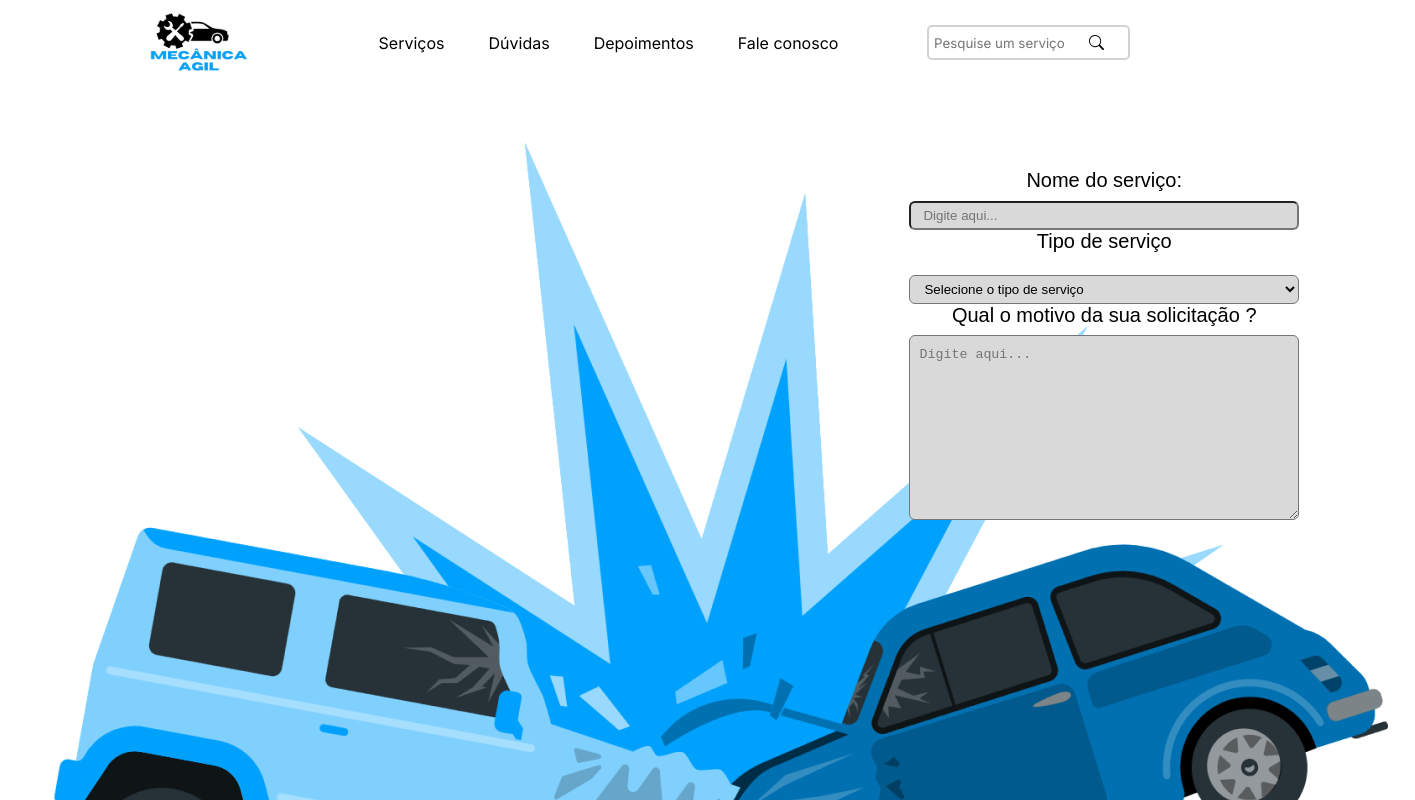
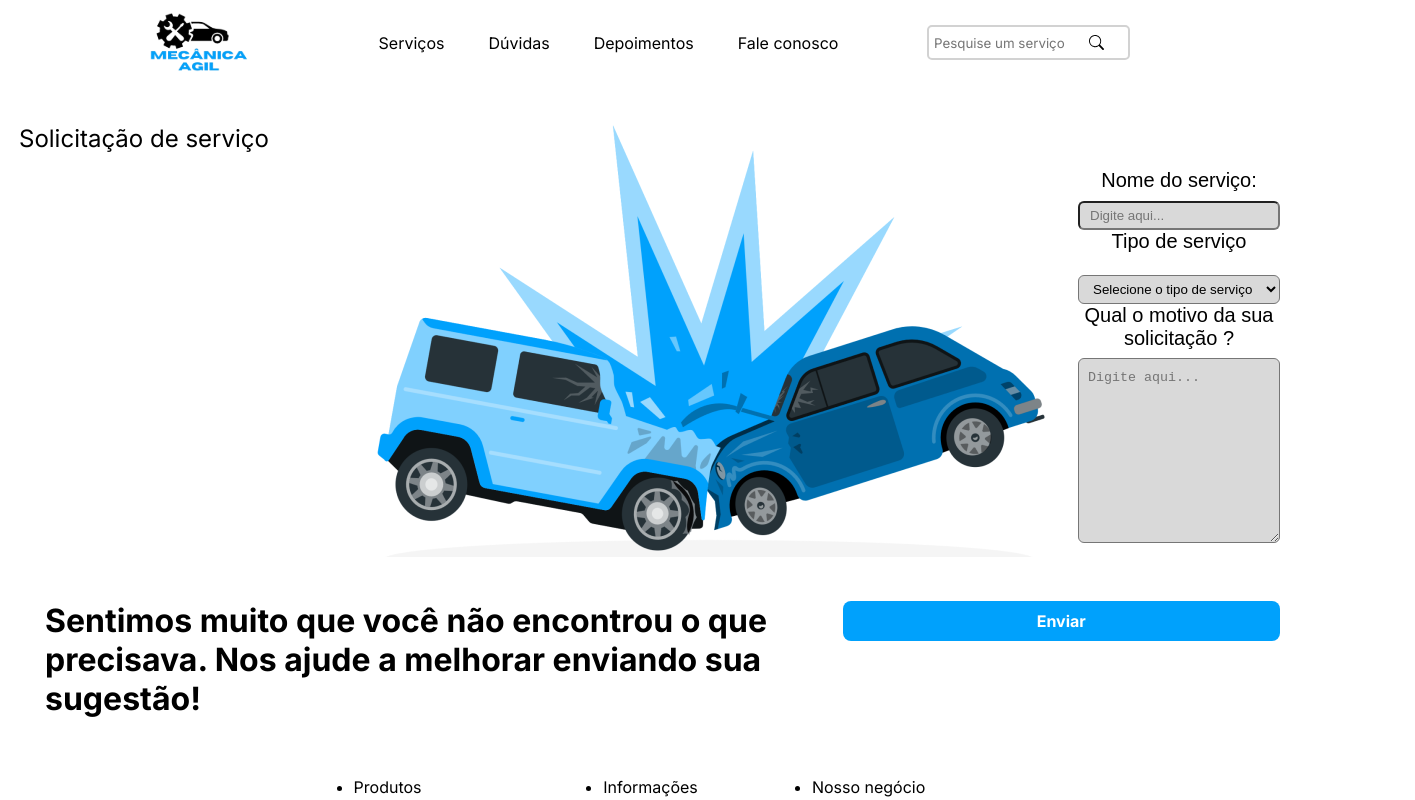
Before and after one commit to GabAraujo08/MecanicaAgil, a React (Vite) app in the folder mecanica-agil/: page /solicitar-servico in a window 1280 px wide. Shown: the top 800 px of the page, 1415 px wide, since content can reach past the window. Built offline with nearby package versions, Linux system fonts and the light colour scheme.

Commit message:
fazendo alguns ajustes

```diff
--- a/mecanica-agil/src/Componentes/SolicitacaoServico/Main/main.tsx
+++ b/mecanica-agil/src/Componentes/SolicitacaoServico/Main/main.tsx
@@ -3,12 +3,12 @@ import foto from '../../../assets/img/carrobatido.png'
 
 const Main = () => {
     return (
-        <main className="main-content">
+        <main className="solicitar-servico">
             <div className="content-wrapper">
             <div className="image-column">
-                <img src={foto} />
                 <h1 className="service-title">Solicitação de serviço</h1>
             </div>
+            <img src={foto} alt="" className='carro' />
             <div className="form-column">
                 <form className="service-form">
                 <label >Nome do serviço:</label>
--- a/mecanica-agil/src/Componentes/SolicitacaoServico/Main/style.css
+++ b/mecanica-agil/src/Componentes/SolicitacaoServico/Main/style.css
@@ -1,9 +1,9 @@
-.main-content {
-    display: flex;
-    width: 100%;
-    max-width: 1280px;
-    flex-direction: column;
-    margin: 22px 0 0 19px;
+.solicitar-servico {
+  display: flex;
+  max-width: 1280px;
+  flex-direction: column;
+  margin: 22px 0 0 19px;
+  color-scheme: light dark;
 }
 
 .content-wrapper {
@@ -13,6 +13,11 @@
 
 .image-column {
   width: 68%;
+}
+
+.carro {
+  height: 449px;
+  width: 698px;
 }
 
 .service-title {
@@ -39,14 +44,13 @@
   background-color: #d9d9d9;
   margin-top: 9px;
   color: rgba(0, 0, 0, 0.25);
-  padding: 5px 12px;
+  padding: 5px 10px ;
 }
 
 .form-select {
   border-radius: 6px;
   background-color: #d9d9d9;
   margin-top: 22px;
-
   padding: 5px 10px;
 }
 
@@ -54,7 +58,6 @@
   border-radius: 6px;
   background-color: #d9d9d9;
   margin-top: 8px;
-
   padding: 11px 9px 142px;
 }
 
```
